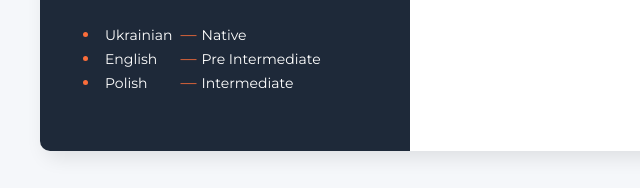
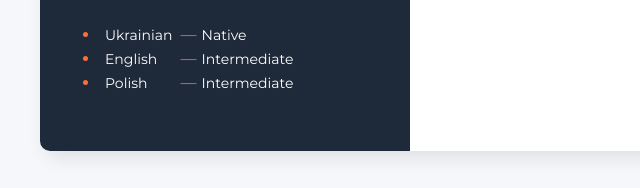
Before and after one commit to Ewentualnie/Ewentualnie.github.io, a plain HTML site: page index.html in a window 1280 px wide. Shown: the part 1484-1672 px from the top of the page, 0-640 px from the left. Drawn offline with Linux system fonts and the light colour scheme.

Commit message:
Update index.html

```diff
--- a/index.html
+++ b/index.html
@@ -219,7 +219,7 @@
                         <span class="soft_skills_text">Native</span>
                     </li>
                     <li class="soft_skills_item">
-                        <span class="soft_skills_text">Pre Intermediate</span>
+                        <span class="soft_skills_text">Intermediate</span>
                     </li>
                     <li class="soft_skills_item">
                         <span class="soft_skills_text">Intermediate</span>
```
